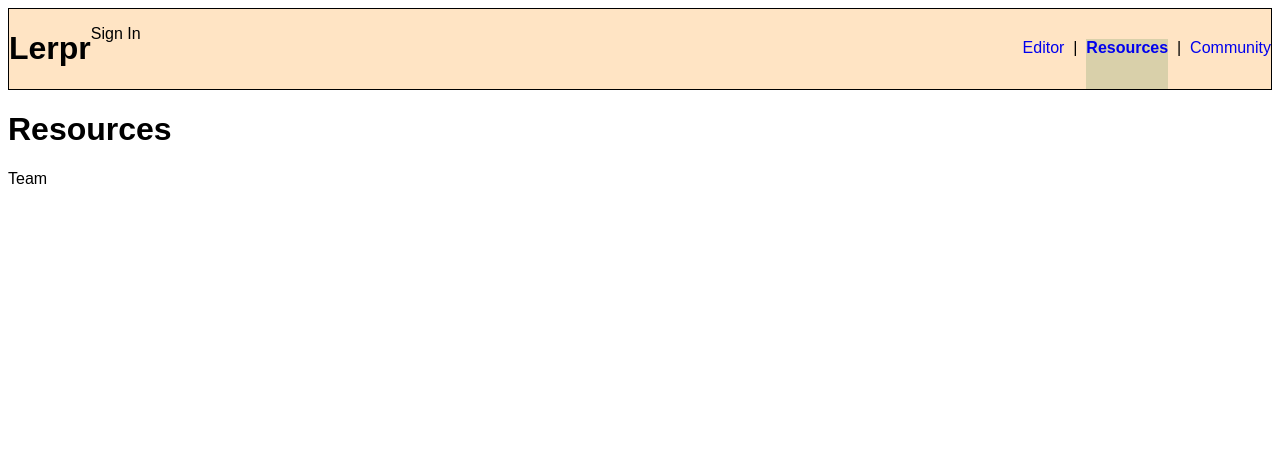
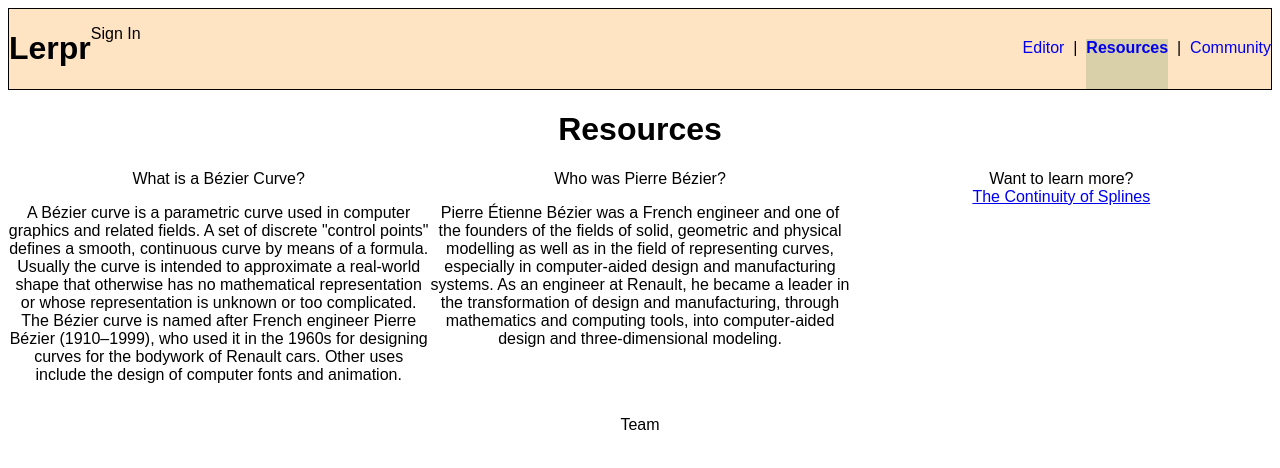
Before and after one commit to ScottAnk/lerpr, a React (Create React App) app: page /resources in a window 1280 px wide. Shown: the top 468 px of the page. Built offline with nearby package versions, Linux system fonts and the light colour scheme.

Commit message:
adds content to resources page co-authored by: Quentin quentinxlee2112@gmail.com

```diff
--- a/src/pages/Resources/Resources.css
+++ b/src/pages/Resources/Resources.css
@@ -0,0 +1,11 @@
+.Resources {
+    text-align: center;
+}
+
+.grid-container {
+    display: grid;
+    grid-template-columns: repeat(3, 1fr);
+    grid-template-rows: 1fr;
+    grid-column-gap: 0px;
+    grid-row-gap: 0px;
+}
--- a/src/pages/Resources/Resources.js
+++ b/src/pages/Resources/Resources.js
@@ -1,6 +1,7 @@
 import React, { useState } from 'react'
 // import Team from '../Team/Team'
 import { Navigate } from 'react-router-dom'
+import './Resources.css'
 
 export default function Resources() {
   function handleNavigateTeam() {
@@ -12,6 +13,48 @@ export default function Resources() {
       <>
         <h1>Resources</h1>
         {/* link for team page */}
+        <div className="grid-container">
+          <div className="bezier-container">
+            What is a Bézier Curve?
+            <div className="curve-info">
+              <p>
+                A Bézier curve is a parametric curve used in computer graphics
+                and related fields. A set of discrete "control points" defines a
+                smooth, continuous curve by means of a formula. Usually the
+                curve is intended to approximate a real-world shape that
+                otherwise has no mathematical representation or whose
+                representation is unknown or too complicated. The Bézier curve
+                is named after French engineer Pierre Bézier (1910–1999), who
+                used it in the 1960s for designing curves for the bodywork of
+                Renault cars. Other uses include the design of computer fonts
+                and animation.
+              </p>
+            </div>
+          </div>
+          <div className="pierre-container">
+            Who was Pierre Bézier?
+            <div className="pierre-info">
+              <p>
+                Pierre Étienne Bézier was a French engineer and one of the
+                founders of the fields of solid, geometric and physical
+                modelling as well as in the field of representing curves,
+                especially in computer-aided design and manufacturing systems.
+                As an engineer at Renault, he became a leader in the
+                transformation of design and manufacturing, through mathematics
+                and computing tools, into computer-aided design and
+                three-dimensional modeling.
+              </p>
+            </div>
+          </div>
+          <div className="links-container">
+            Want to learn more?
+            <div className='links'>
+              <a href='https://www.youtube.com/watch?v=jvPPXbo87ds&t=255s'>
+                The Continuity of Splines
+              </a>
+            </div>
+          </div>
+        </div>
         <footer>
           <p onClick={handleNavigateTeam}>Team</p>
         </footer>
```
